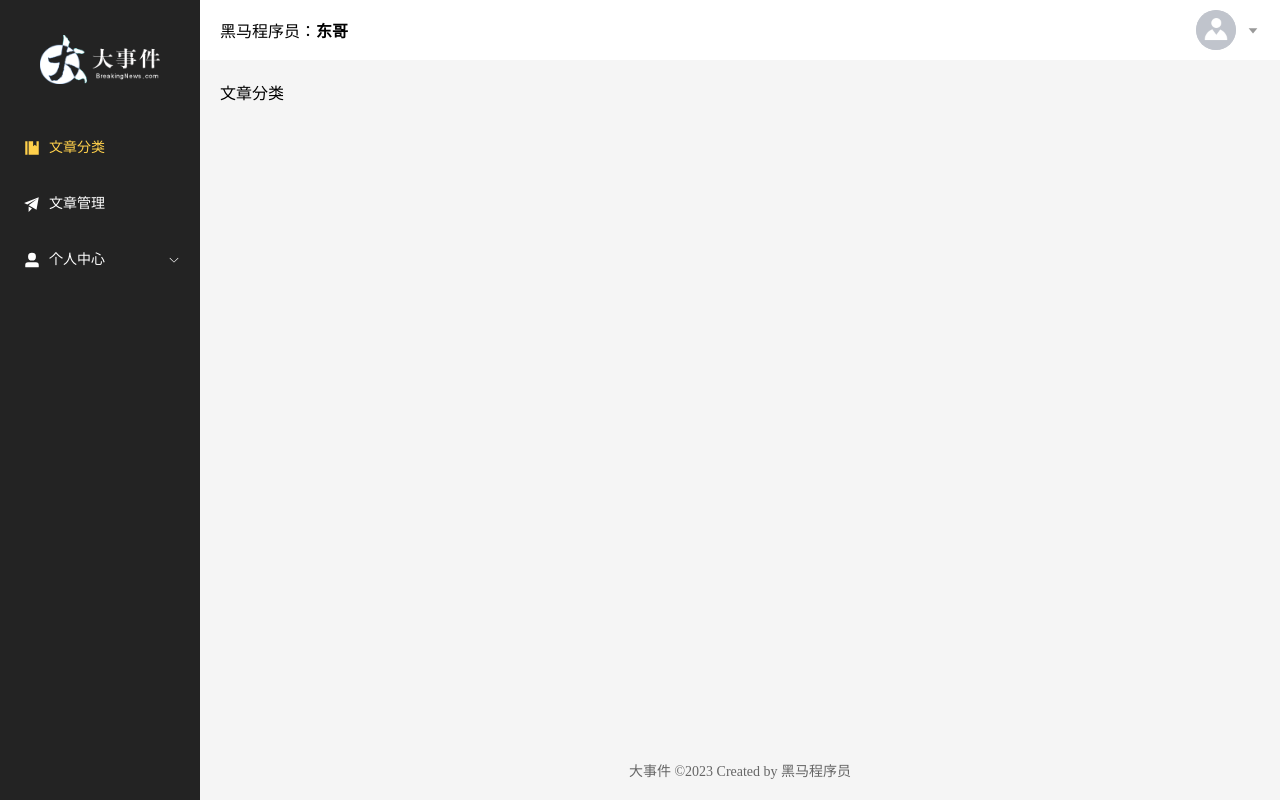
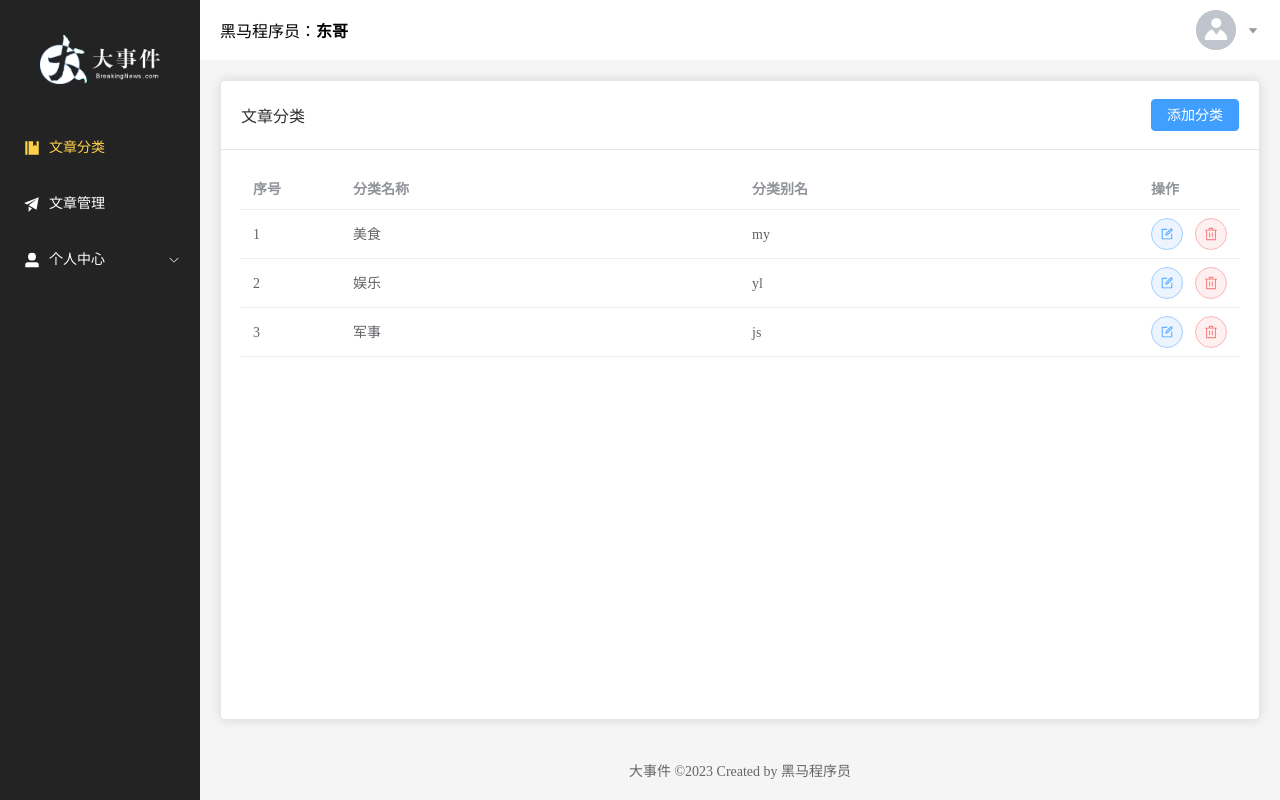
Before and after one commit to 195sjin/vue-qianduan, a Vue app: page /article/manage in a window 1280 px wide. Both pictures are taken after a click on the item "文章分类". Built offline with nearby package versions, Linux system fonts and the light colour scheme; no server answers.

Commit message:
文章分类列表查询-未授权token

```diff
--- /dev/null
+++ b/src/api/article.js
@@ -0,0 +1,7 @@
+//导入请求工具类
+import request from '@/utils/request.js'
+
+//文章分类列表查询
+export const articleCategoryListService = ()=>{
+    return request.get('/category')
+}
--- a/src/views/article/ArticleCategory.vue
+++ b/src/views/article/ArticleCategory.vue
@@ -1,3 +1,78 @@
+<script setup>
+import {
+    Edit,
+    Delete
+} from '@element-plus/icons-vue'
+import { ref } from 'vue'
+const categorys = ref([
+    {
+        "id": 3,
+        "categoryName": "美食",
+        "categoryAlias": "my",
+        "createTime": "2023-09-02 12:06:59",
+        "updateTime": "2023-09-02 12:06:59"
+    },
+    {
+        "id": 4,
+        "categoryName": "娱乐",
+        "categoryAlias": "yl",
+        "createTime": "2023-09-02 12:08:16",
+        "updateTime": "2023-09-02 12:08:16"
+    },
+    {
+        "id": 5,
+        "categoryName": "军事",
+        "categoryAlias": "js",
+        "createTime": "2023-09-02 12:08:33",
+        "updateTime": "2023-09-02 12:08:33"
+    }
+])
+//获取所有文章分类数据
+import { articleCategoryListService } from '@/api/article.js'
+const getAllCategory = async () => {
+    let result = await articleCategoryListService();
+    categorys.value = result.data;
+}
+getAllCategory();
+
+
+</script>
 <template>
-    文章分类
+    <el-card class="page-container">
+        <template #header>
+            <div class="header">
+                <span>文章分类</span>
+                <div class="extra">
+                    <el-button type="primary">添加分类</el-button>
+                </div>
+            </div>
+        </template>
+        <el-table :data="categorys" style="width: 100%">
+            <el-table-column label="序号" width="100" type="index"> </el-table-column>
+            <el-table-column label="分类名称" prop="categoryName"></el-table-column>
+            <el-table-column label="分类别名" prop="categoryAlias"></el-table-column>
+            <el-table-column label="操作" width="100">
+                <template #default="{ row }">
+                    <el-button :icon="Edit" circle plain type="primary" ></el-button>
+                    <el-button :icon="Delete" circle plain type="danger"></el-button>
+                </template>
+            </el-table-column>
+            <template #empty>
+                <el-empty description="没有数据" />
+            </template>
+        </el-table>
+    </el-card>
 </template>
+
+<style lang="scss" scoped>
+.page-container {
+    min-height: 100%;
+    box-sizing: border-box;
+
+    .header {
+        display: flex;
+        align-items: center;
+        justify-content: space-between;
+    }
+}
+</style>
```
